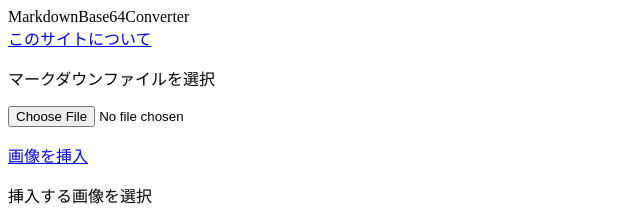
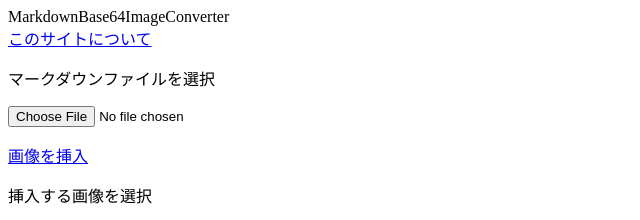
Before and after one commit to Potewo/ImageBase64Converter, a plain HTML site: page index.html in a window 1280 px wide. Shown: the top 220 px of the page, 0-640 px from the left. Drawn offline with nearby package versions, Linux system fonts and the light colour scheme.

Commit message:
changed title and repository name

```diff
--- a/index.html
+++ b/index.html
@@ -2,11 +2,11 @@
 <html lang="ja">
 <head>
   <meta charset="UTF-8">
-  <title>MarkdownBase64Converter</title>
+  <title>MarkdownBase64ImageConverter</title>
 </head>
 <body>
   <script src="https://cdn.jsdelivr.net/npm/marked/marked.min.js"></script>
-  <header>MarkdownBase64Converter</header>
+  <header>MarkdownBase64ImageConverter</header>
   <a href="usage.html">このサイトについて</a>
   <div>
     <p>マークダウンファイルを選択</p>
```
Also changed, not shown: usage.html (+2 -1 lines).
